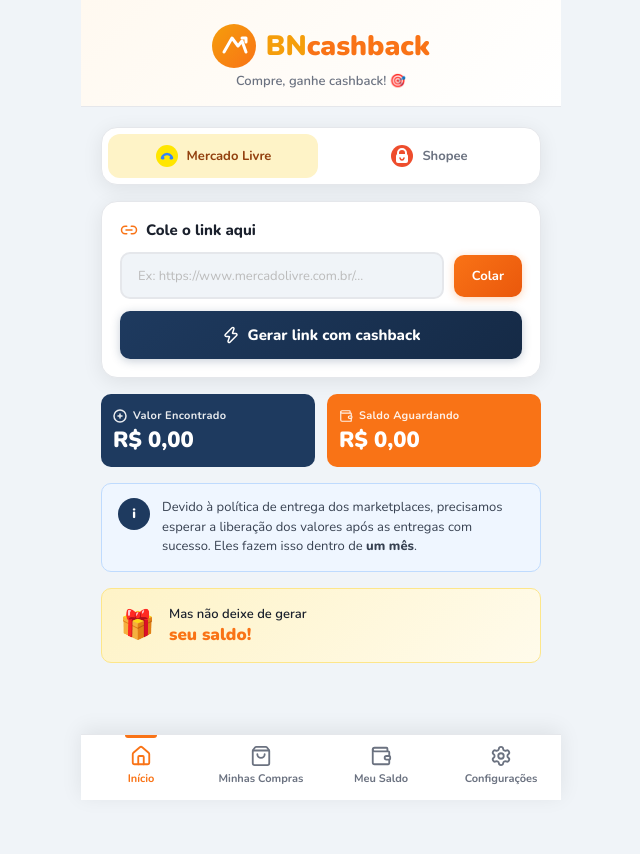
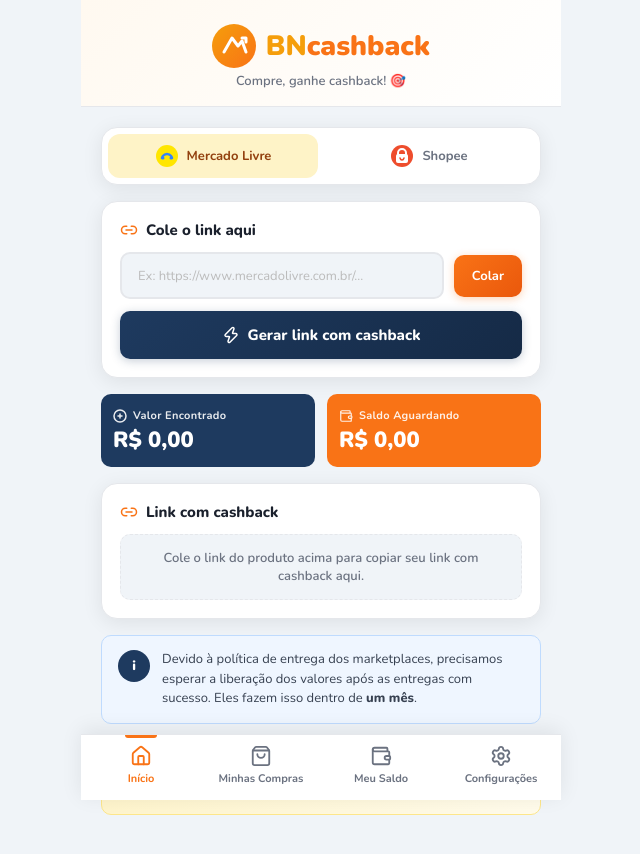
Before and after one commit to bbrunanr-hub/bncashback, a React (Vite) app: page / in a window 1280 px wide. Shown: the top 854 px of the page, without its empty margins (319-959 px from the left). Before the commit the page ends 800 px from the top, so only its background shows below. Built offline with nearby package versions, Linux system fonts and the light colour scheme.

Commit message:
feat: posiciona 'Link com cashback' abaixo dos demonstrativos com botao de copiar

```diff
--- a/src/App.tsx
+++ b/src/App.tsx
@@ -1,6 +1,6 @@
 import { useState, useEffect } from 'react'
 import { Toaster, toast } from 'sonner'
-import { Home, ShoppingBag, Wallet, Settings, Link2, CheckCircle, Copy, ChevronRight, Bell, User, Key, HelpCircle, LogOut, Zap, TrendingUp } from 'lucide-react'
+import { Home, ShoppingBag, Wallet, Settings, Link2, CheckCircle, Copy, ChevronRight, Bell, User, Key, HelpCircle, LogOut, Zap, TrendingUp, ExternalLink } from 'lucide-react'
 import './index.css'
 
 type Platform = 'ml' | 'shopee'
@@ -230,6 +230,9 @@ function HomePage() {
             placeholder={platform === 'ml' ? 'Ex: https://www.mercadolivre.com.br/...' : 'Ex: https://shopee.com.br/...'}
             value={linkInput}
             onChange={e => setLinkInput(e.target.value)}
+            onKeyDown={e => {
+              if (e.key === 'Enter') handleGenerate()
+            }}
             disabled={processState === 'processing'}
           />
           <button className="paste-btn" onClick={handlePaste} disabled={processState === 'processing'}>
@@ -260,24 +263,6 @@ function HomePage() {
         </div>
       )}
 
-      {/* Result */}
-      {processState === 'done' && affiliateLink && (
-        <div className="affiliate-result">
-          <div className="affiliate-result-header">
-            <CheckCircle size={18} />
-            Link com cashback gerado!
-          </div>
-          <div className="affiliate-link-box">{affiliateLink}</div>
-          <button className="copy-btn" onClick={handleCopy}>
-            {copied ? <><CheckCircle size={16} /> Copiado!</> : <><Copy size={16} /> Copiar link de cashback</>}
-          </button>
-          <div className="cashback-chip">
-            <TrendingUp size={14} />
-            Cashback estimado: {formatCurrency(cashbackAmount)} ({CASHBACK_RATE_PCT})
-          </div>
-        </div>
-      )}
-
       {/* Stats Cards */}
       <div className="result-grid">
         <div className="result-card blue">
@@ -294,6 +279,63 @@ function HomePage() {
           </div>
           <div className="result-card-value">{formatCurrency(totalPending)}</div>
         </div>
+      </div>
+
+      {/* Link com Cashback - Card para Copiar */}
+      <div className={`cashback-link-card ${affiliateLink ? 'has-link' : ''}`}>
+        <div className="cashback-link-label">
+          <div className="cashback-link-title">
+            <Link2 size={18} color="var(--primary)" />
+            <span>Link com cashback</span>
+          </div>
+          {affiliateLink && (
+            <span className="cashback-badge-ready">Pronto para copiar! ✨</span>
+          )}
+        </div>
+
+        {affiliateLink ? (
+          <>
+            <div className="link-input-wrap">
+              <input
+                className="link-input link-readonly"
+                type="text"
+                readOnly
+                value={affiliateLink}
+                onClick={e => (e.target as HTMLInputElement).select()}
+              />
+              <button
+                className={`paste-btn copy-action-btn ${copied ? 'copied' : ''}`}
+                onClick={handleCopy}
+              >
+                {copied ? <><CheckCircle size={15} /> Copiado!</> : <><Copy size={15} /> Copiar</>}
+              </button>
+            </div>
+
+            <div className="cashback-result-actions">
+              <a
+                href={affiliateLink}
+                target="_blank"
+                rel="noopener noreferrer"
+                className="open-store-btn"
+              >
+                <ExternalLink size={14} />
+                {platform === 'ml' ? 'Abrir no Mercado Livre' : 'Abrir na Shopee'}
+              </a>
+              <div className="cashback-chip">
+                <TrendingUp size={14} />
+                Cashback estimado: {formatCurrency(cashbackAmount)} ({CASHBACK_RATE_PCT})
+              </div>
+            </div>
+          </>
+        ) : (
+          <div className="link-placeholder-box">
+            <div className="link-placeholder-text">
+              {processState === 'processing'
+                ? 'Convertendo e gerando seu link com cashback...'
+                : 'Cole o link do produto acima para copiar seu link com cashback aqui.'}
+            </div>
+          </div>
+        )}
       </div>
 
       {/* Info Box */}
--- a/src/index.css
+++ b/src/index.css
@@ -273,6 +273,118 @@ body {
 .cta-text { font-size: 13px; color: var(--text); font-weight: 600; }
 .cta-text .highlight { font-size: 17px; font-weight: 900; color: var(--primary); display: block; }
 
+.cashback-link-card {
+  background: var(--bg-card);
+  border-radius: var(--radius);
+  padding: 18px;
+  box-shadow: var(--shadow);
+  border: 1.5px solid var(--border);
+  transition: all 0.3s ease;
+}
+
+.cashback-link-card.has-link {
+  border-color: #10B981;
+  box-shadow: 0 4px 20px rgba(16, 185, 129, 0.15);
+}
+
+.cashback-link-label {
+  display: flex;
+  align-items: center;
+  justify-content: space-between;
+  font-size: 15px;
+  font-weight: 800;
+  color: var(--text);
+  margin-bottom: 12px;
+}
+
+.cashback-link-title {
+  display: flex;
+  align-items: center;
+  gap: 8px;
+}
+
+.cashback-badge-ready {
+  font-size: 11px;
+  font-weight: 800;
+  background: #D1FAE5;
+  color: #065F46;
+  padding: 3px 8px;
+  border-radius: 20px;
+}
+
+.link-readonly {
+  background: #f8fafc;
+  color: #1e293b;
+  font-weight: 600;
+  cursor: text;
+}
+
+.copy-action-btn {
+  padding: 12px 18px;
+  background: linear-gradient(135deg, #10B981, #059669);
+  color: white;
+  border: none;
+  border-radius: var(--radius-sm);
+  font-family: 'Nunito', sans-serif;
+  font-size: 13px;
+  font-weight: 800;
+  cursor: pointer;
+  transition: all 0.2s ease;
+  white-space: nowrap;
+  display: flex;
+  align-items: center;
+  gap: 6px;
+  box-shadow: 0 2px 8px rgba(16, 185, 129, 0.3);
+}
+
+.copy-action-btn:hover {
+  transform: translateY(-1px);
+  box-shadow: 0 4px 14px rgba(16, 185, 129, 0.4);
+}
+
+.copy-action-btn.copied {
+  background: linear-gradient(135deg, #059669, #047857);
+}
+
+.cashback-result-actions {
+  display: flex;
+  align-items: center;
+  justify-content: space-between;
+  flex-wrap: wrap;
+  gap: 10px;
+  margin-top: 12px;
+}
+
+.open-store-btn {
+  font-size: 13px;
+  font-weight: 700;
+  color: var(--primary);
+  text-decoration: none;
+  display: inline-flex;
+  align-items: center;
+  gap: 4px;
+  transition: color 0.2s;
+}
+
+.open-store-btn:hover {
+  color: var(--primary-dark);
+  text-decoration: underline;
+}
+
+.link-placeholder-box {
+  background: var(--bg);
+  border: 1.5px dashed var(--border);
+  border-radius: var(--radius-sm);
+  padding: 14px 16px;
+  text-align: center;
+}
+
+.link-placeholder-text {
+  font-size: 13px;
+  color: var(--text-muted);
+  font-weight: 600;
+}
+
 .affiliate-result {
   background: var(--bg-card);
   border-radius: var(--radius);
```
Also changed, not shown: 1 other file (tests, documents, lock files or other folders).
